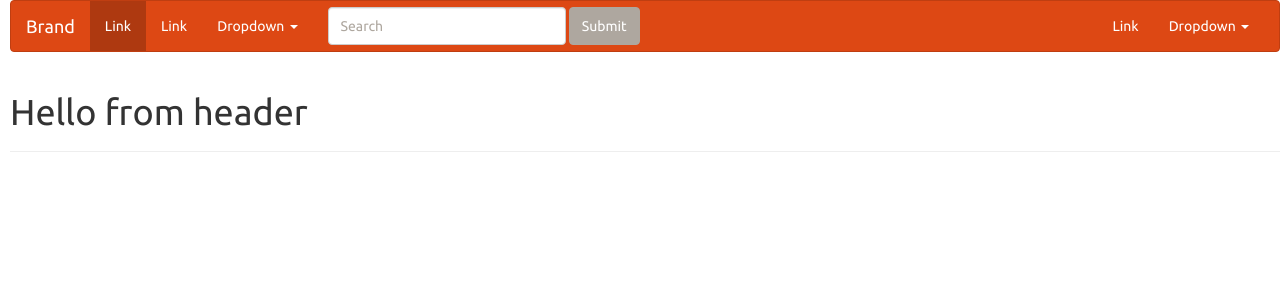
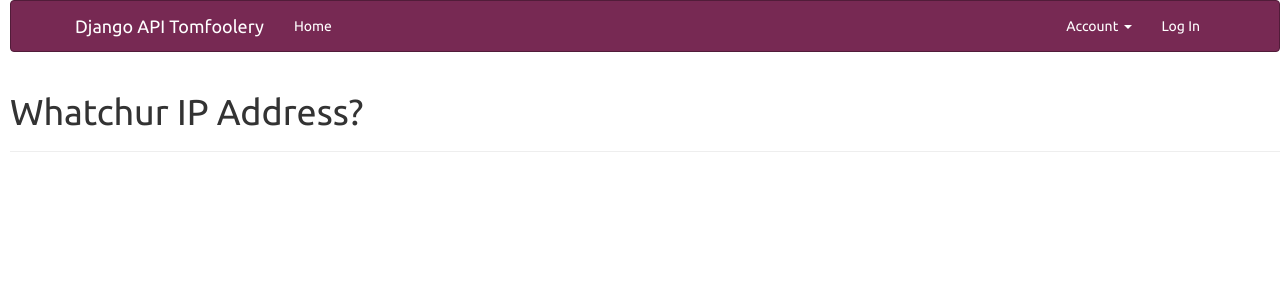
Before and after one commit to jeffthemaximum/django-and-apis, a Django app: template ip/templates/ip/base.html in a window 1280 px wide. Shown: the top 300 px of the page. Run offline with Django 3.2, Linux system fonts and the light colour scheme; the template is opened without the code that fills it, so the values that code supplies are empty; some libraries are stand-ins or nearby versions.

Commit message:
functional dropdown menu with bootstrap js

```diff
--- a/ip/templates/ip/base.html
+++ b/ip/templates/ip/base.html
@@ -9,62 +9,42 @@
     </head>
     <body>
         {% block navbar %}
-        <nav class="navbar navbar-default">
-          <div class="container-fluid">
-            <!-- Brand and toggle get grouped for better mobile display -->
+        <div class="navbar navbar-inverse" role="navigation">
+            <div class="container">
                 <div class="navbar-header">
-              <button type="button" class="navbar-toggle collapsed" data-toggle="collapse" data-target="#bs-example-navbar-collapse-1" aria-expanded="false">
+                    <button type="button" class="navbar-toggle" data-toggle="collapse" data-target=".navbar-collapse">
                         <span class="sr-only">Toggle navigation</span>
                         <span class="icon-bar"></span>
                         <span class="icon-bar"></span>
                         <span class="icon-bar"></span>
                     </button>
-              <a class="navbar-brand" href="#">Brand</a>
+                    <a class="navbar-brand" href="">Django API Tomfoolery</a>
                 </div>
-
-            <!-- Collect the nav links, forms, and other content for toggling -->
-            <div class="collapse navbar-collapse" id="bs-example-navbar-collapse-1">
+                <div class="navbar-collapse collapse">
                     <ul class="nav navbar-nav">
-                <li class="active"><a href="#">Link <span class="sr-only">(current)</span></a></li>
-                <li><a href="#">Link</a></li>
+                        <li><a href="">Home</a></li>
+                    </ul>
+                    <ul class="nav navbar-nav navbar-right">
                         <li class="dropdown">
-                  <a href="#" class="dropdown-toggle" data-toggle="dropdown" role="button" aria-haspopup="true" aria-expanded="false">Dropdown <span class="caret"></span></a>
+                            <a href="#" class="dropdown-toggle" data-toggle="dropdown">
+                                Account <b class="caret"></b>
+                            </a>
                             <ul class="dropdown-menu">
-                    <li><a href="#">Action</a></li>
-                    <li><a href="#">Another action</a></li>
-                    <li><a href="#">Something else here</a></li>
-                    <li role="separator" class="divider"></li>
-                    <li><a href="#">Separated link</a></li>
-                    <li role="separator" class="divider"></li>
-                    <li><a href="#">One more separated link</a></li>
+                                <li><a href="{% url 'index' %}">Profile</a></li>
+                                <li><a href="">Change Password</a></li>
+                                <li><a href="">Reset Password</a></li>
+                                <li><a href="">Change Email</a></li>
+                                <li><a href="">Log Out</a></li>
                             </ul>
                         </li>
+                        <li><a href="">Log In</a></li>
                     </ul>
-              <form class="navbar-form navbar-left" role="search">
-                <div class="form-group">
-                  <input type="text" class="form-control" placeholder="Search">
                 </div>
-                <button type="submit" class="btn btn-default">Submit</button>
-              </form>
-              <ul class="nav navbar-nav navbar-right">
-                <li><a href="#">Link</a></li>
-                <li class="dropdown">
-                  <a href="#" class="dropdown-toggle" data-toggle="dropdown" role="button" aria-haspopup="true" aria-expanded="false">Dropdown <span class="caret"></span></a>
-                  <ul class="dropdown-menu">
-                    <li><a href="#">Action</a></li>
-                    <li><a href="#">Another action</a></li>
-                    <li><a href="#">Something else here</a></li>
-                    <li role="separator" class="divider"></li>
-                    <li><a href="#">Separated link</a></li>
-                  </ul>
-                </li>
-              </ul>
-            </div><!-- /.navbar-collapse -->
-          </div><!-- /.container-fluid -->
-        </nav>
+            </div>
+        </div>
         {% endblock %}
         <div class="page-header">
-            <h1>Hello from header</h1>
+            <h1>Whatchur IP Address?</h1>
         </div>
         <div class="content">
             {% block content %}
--- a/ip/templates/ip/ip_index.html
+++ b/ip/templates/ip/ip_index.html
@@ -1,10 +1,6 @@
 {% extends 'ip/base.html' %}
 
 {% block content %}
-    <div>
-        <h1><a href="">Whatchur IP Address?</a></h1>
-    </div>
-
     <div>
         <p>Yoor IP address iz: </p>
         <p>Number: {{ user_ip }}</p>
```
Lines whose indentation alone changed are shown as unchanged.
